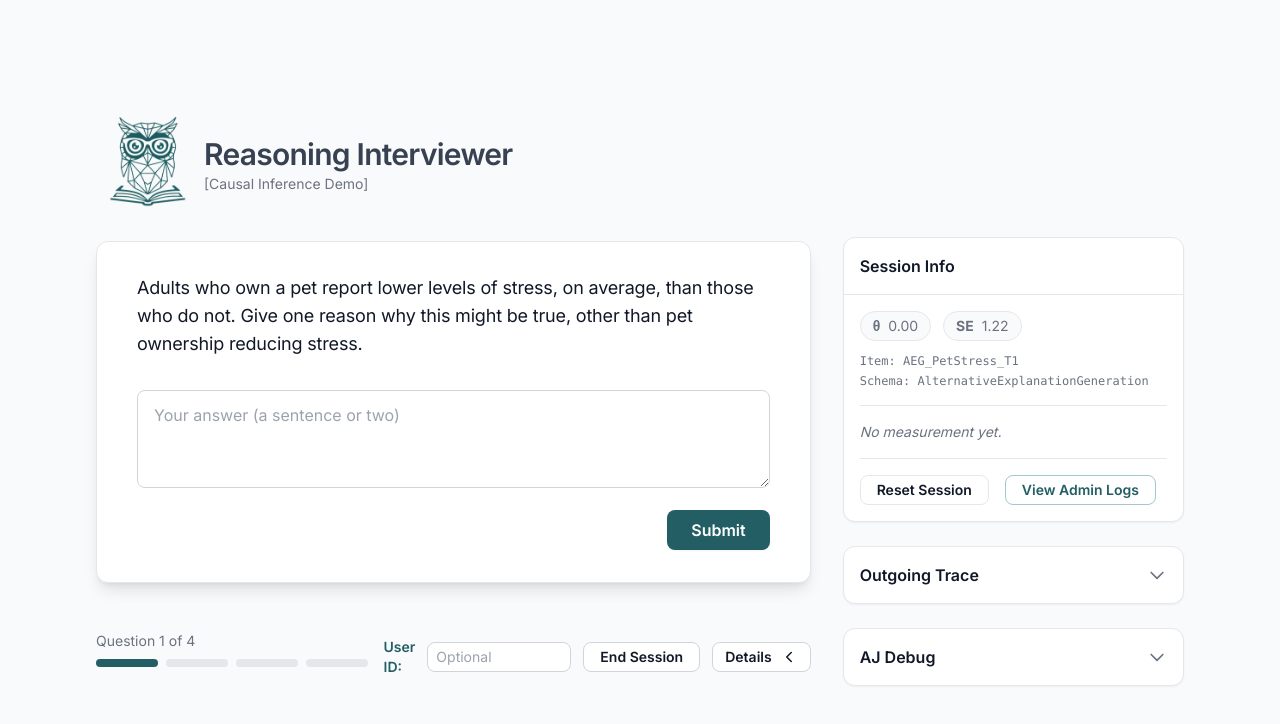
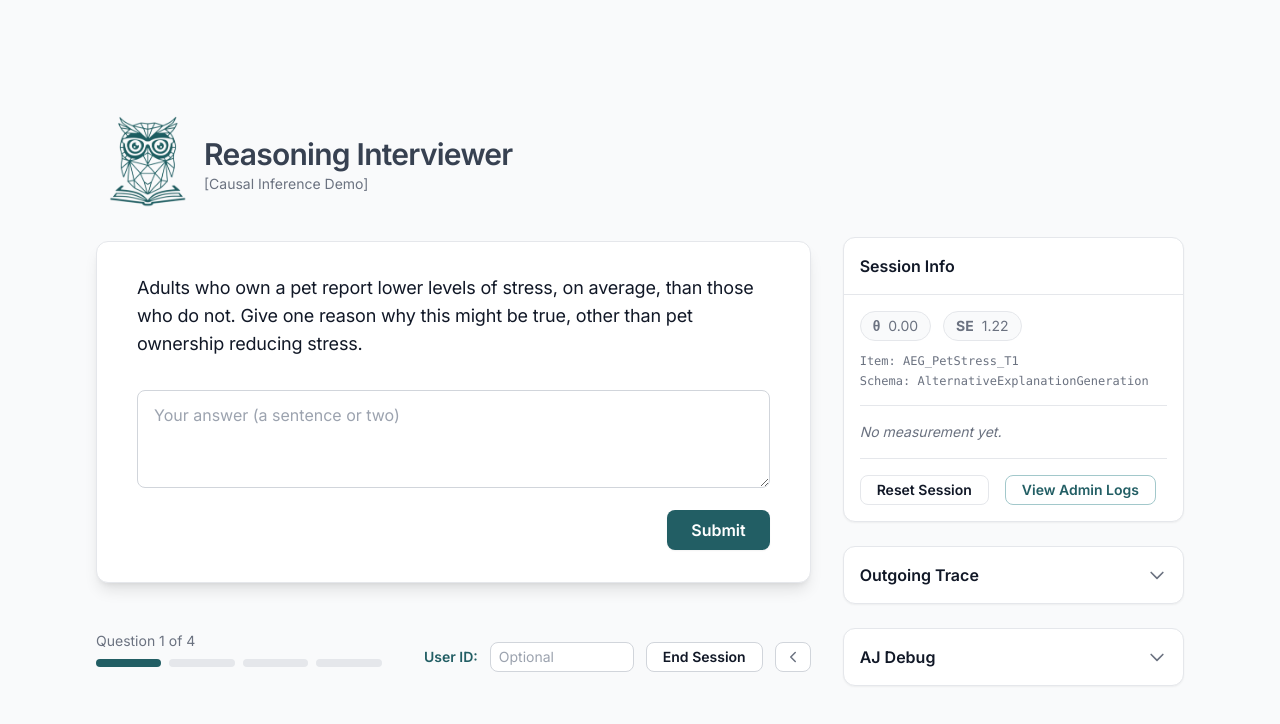
Before and after one commit to reasonbetter/tsdemo, a Next.js app: page / in a window 1280 px wide. Both pictures are taken after a click on the button "Details". Shown: the top 724 px of the page. Built offline with nearby package versions, Linux system fonts and the light colour scheme.

Commit message:
grey chev

```diff
--- a/pages/index.tsx
+++ b/pages/index.tsx
@@ -202,11 +202,31 @@ export default function Home() {
                         </button>
                         <button
                           type="button"
-                          className="inline-flex items-center gap-2 h-[30px] px-3 text-sm font-semibold text-foreground bg-card border border-input-border rounded-lg hover:bg-gray-50 transition duration-150"
+                          className={`inline-flex items-center gap-2 h-[30px] ${isSidebarVisible ? 'px-2' : 'px-3'} text-sm font-semibold text-foreground bg-card border border-input-border rounded-lg hover:bg-gray-50 transition duration-150`}
                           onClick={() => setIsSidebarVisible(!isSidebarVisible)}
                           aria-label={isSidebarVisible ? 'Hide details' : 'Show details'}
                           title={isSidebarVisible ? 'Hide details' : 'Show details'}
                         >
+                          {isSidebarVisible ? (
+                            // Only left chevron when open (collapse)
+                            <svg
+                              xmlns="http://www.w3.org/2000/svg"
+                              viewBox="0 0 24 24"
+                              width="18"
+                              height="18"
+                              fill="none"
+                              stroke="currentColor"
+                              strokeWidth="2"
+                              strokeLinecap="round"
+                              strokeLinejoin="round"
+                              aria-hidden="true"
+                              className="text-muted-foreground"
+                            >
+                              <polyline points="15 18 9 12 15 6" />
+                            </svg>
+                          ) : (
+                            // "Details" + right chevron when closed (expand)
+                            <>
                               <span>Details</span>
                               <svg
                                 xmlns="http://www.w3.org/2000/svg"
@@ -219,15 +239,12 @@ export default function Home() {
                                 strokeLinecap="round"
                                 strokeLinejoin="round"
                                 aria-hidden="true"
+                                className="text-muted-foreground"
                               >
-                            {isSidebarVisible ? (
-                              // single left chevron when open
-                              <polyline points="15 18 9 12 15 6" />
-                            ) : (
-                              // single right chevron when closed
                                 <polyline points="9 6 15 12 9 18" />
+                              </svg>
+                            </>
                           )}
-                          </svg>
                         </button>
                       </div>
                     </div>
```
Lines whose indentation alone changed are shown as unchanged.
